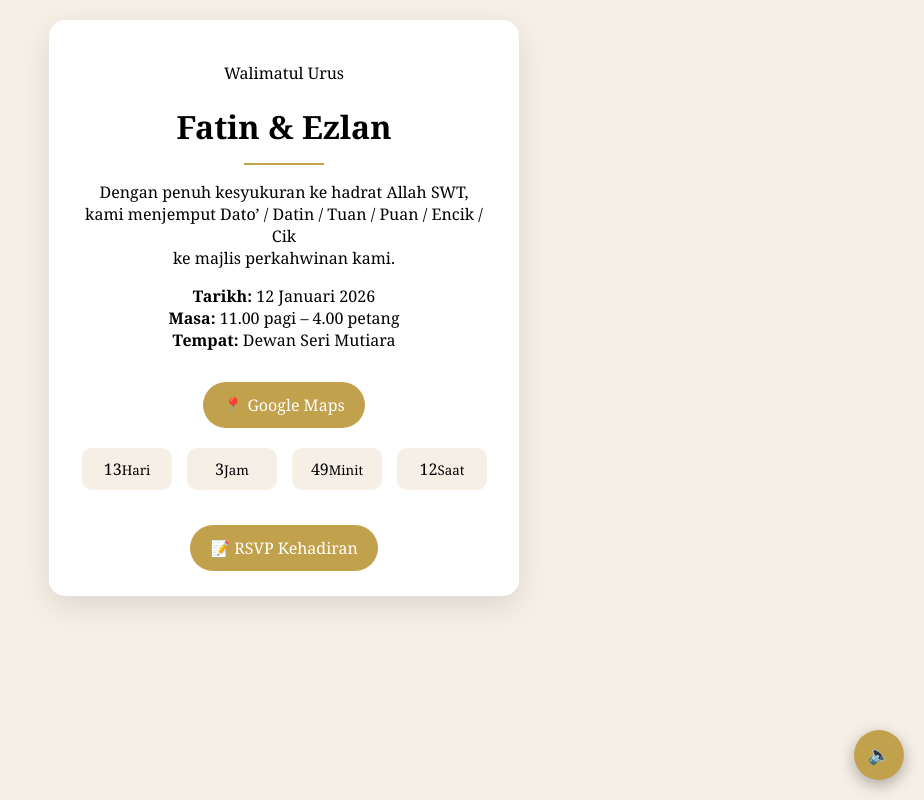
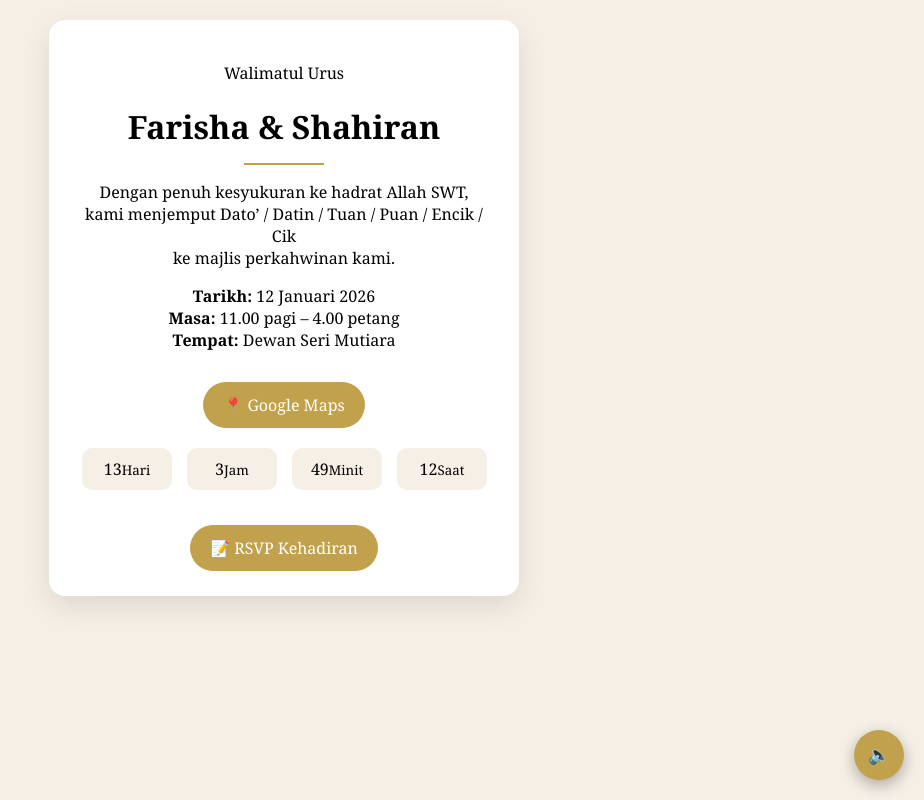
Before and after one commit to cykinrasli/invite, a plain HTML site: page index.html in a window 1280 px wide. Shown: the whole page, without its empty margins (356-1280 px from the left). Drawn offline with Linux system fonts and the light colour scheme.

Commit message:
Update index.html

```diff
--- a/index.html
+++ b/index.html
@@ -127,7 +127,7 @@
   <h2 id="guestName"></h2>
 
   <p>Walimatul Urus</p>
-  <h1>Fatin & Ezlan</h1>
+  <h1>Farisha & Shahiran</h1>
   <div class="divider"></div>
 
   <p>
```
